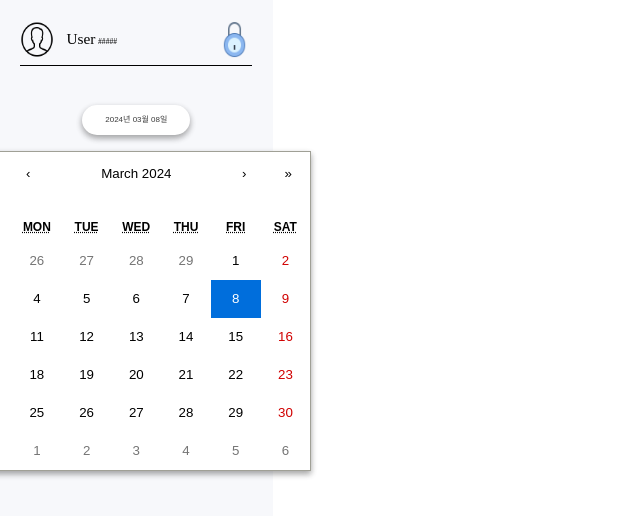
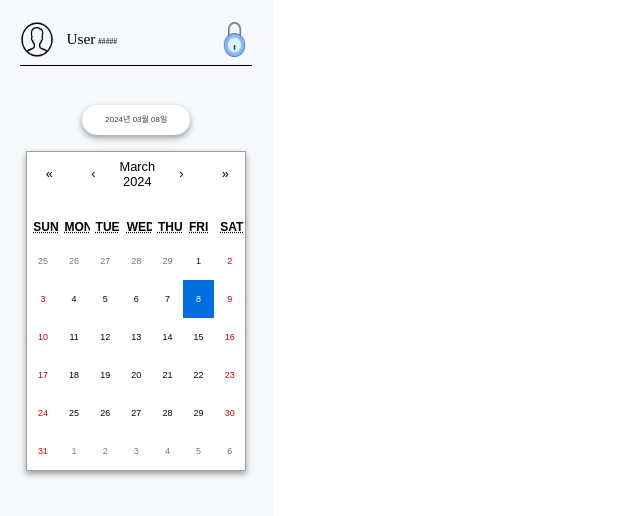
Before and after one commit to play3step/PlanDing-Frontend, a React (Vite) app: page / in a window 1280 px wide. Shown: the top 516 px of the page, without its empty margins (0-640 px from the left). Built offline with nearby package versions, Linux system fonts and the light colour scheme.

Commit message:
style: 캘린더 커스텀

```diff
--- a/src/components/CustomCalendar.jsx
+++ b/src/components/CustomCalendar.jsx
@@ -18,10 +18,6 @@ const CustomCalendar = ({ onChange, value }) => {
       <CalendarWrapper>
         <Calendar
           calendarType="US"
-          style={{
-            width: '17.1875vw',
-            height: '27.77777777777778vh'
-          }}
           onChange={handleDateChange}
           value={value}></Calendar>
       </CalendarWrapper>
@@ -55,7 +51,18 @@ const DropdownButton = styled.button`
 `
 
 const CalendarWrapper = styled.div`
-  border: none;
+  .react-calendar {
+    width: 17.1875vw; /* 최대 너비를 제한합니다 */
+  }
+
+  .react-calendar__tile {
+    font-size: 0.7vw;
+  }
+
+  .react-calendar__navigation button {
+    font-size: 1vw;
+  }
+
   box-shadow:
     0 3px 6px rgba(0, 0, 0, 0.16),
     0 3px 6px rgba(0, 0, 0, 0.23);
```
